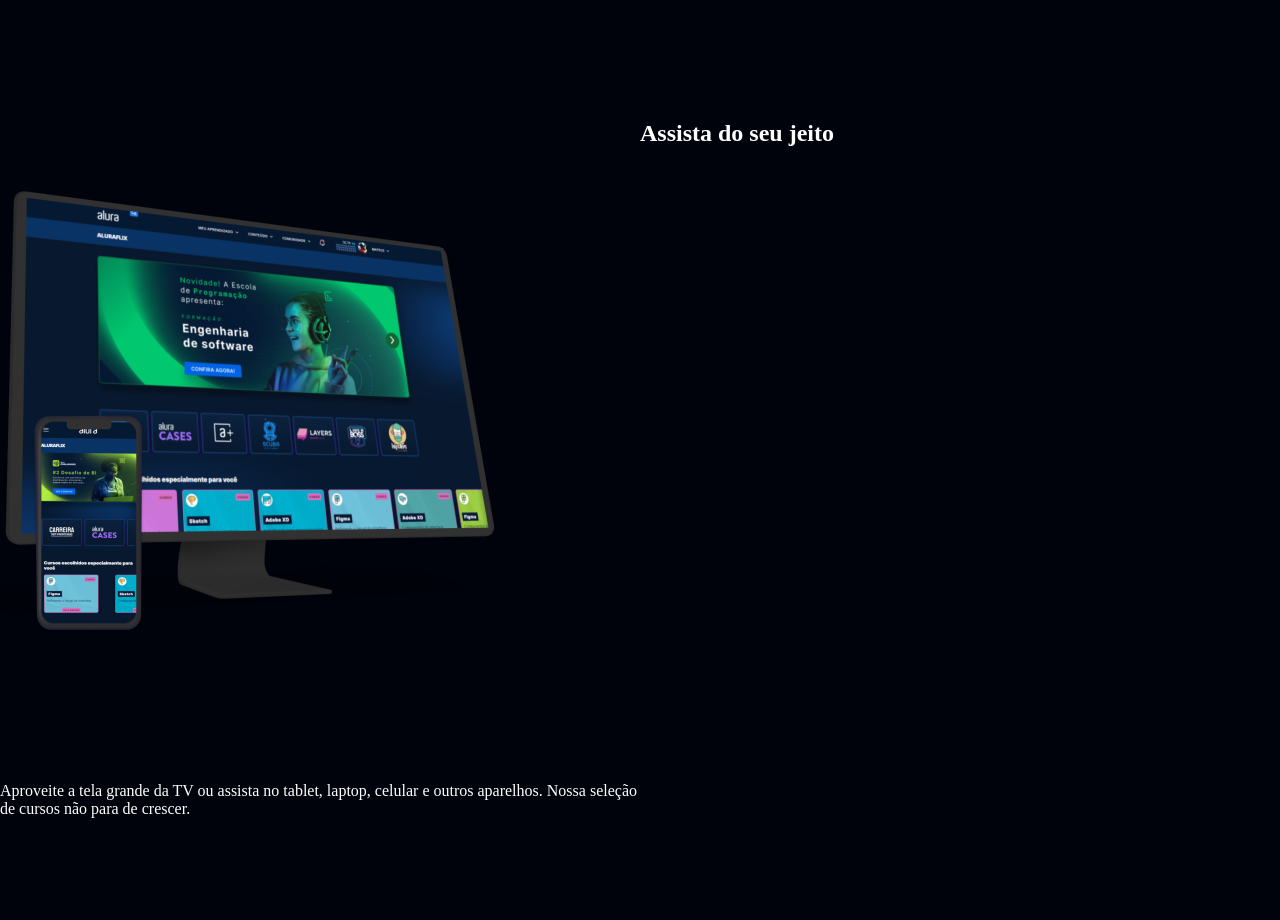
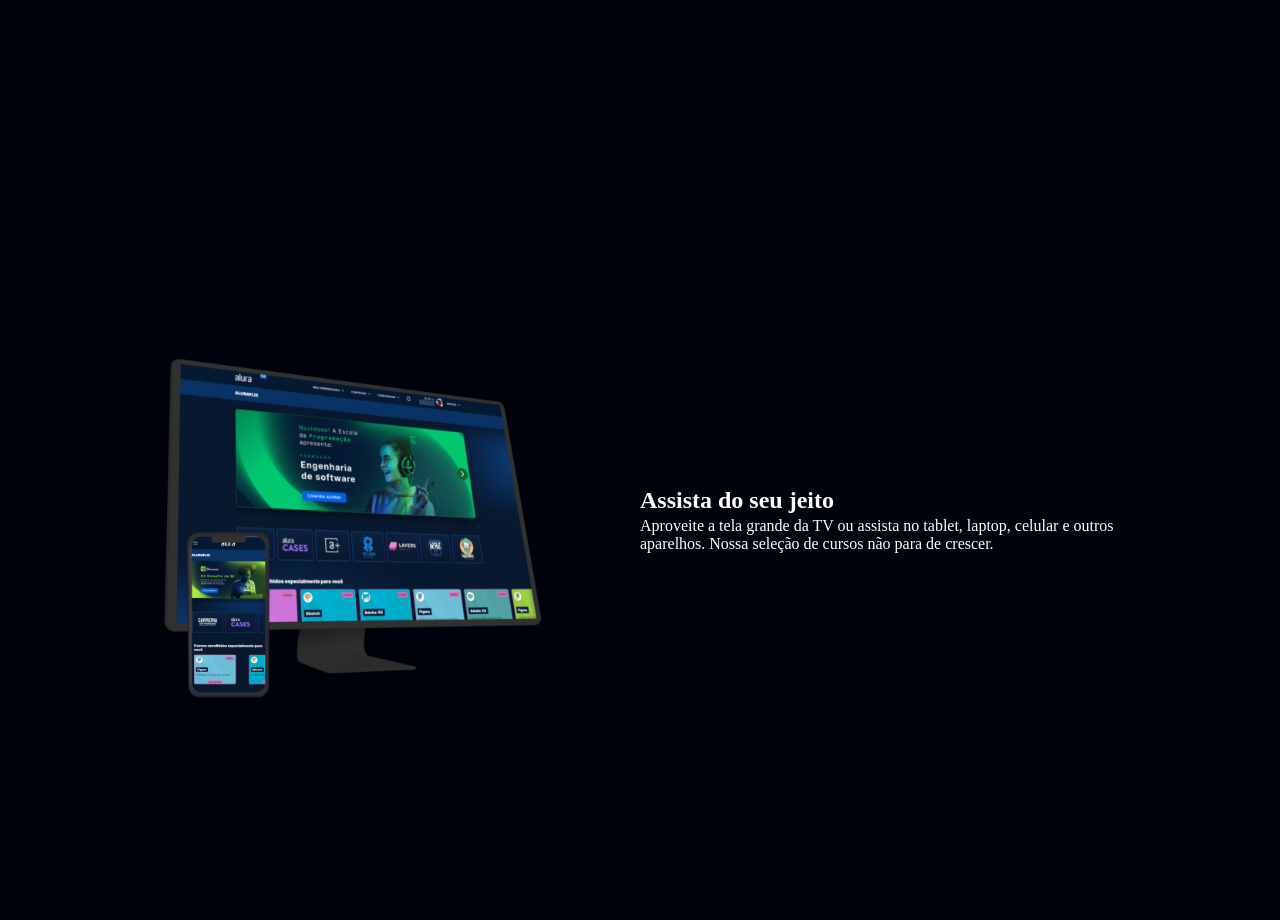
Before and after one commit to analeticia08/Aluraflix2A, a plain HTML site: page index.html in a window 1280 px wide. Shown: the part 680-1600 px from the top of the page. Drawn offline with Linux system fonts and the light colour scheme.

Commit message:
Add files via upload

```diff
--- a/index.html
+++ b/index.html
@@ -25,8 +25,10 @@
 
    <section class="container secundario">
     <img src="Plataformas.png" alt="" class="secundario_imagem">
-    <h2 class="descricao_titulo"> Assista do seu jeito</h2>
-    <p class="descricao_texto"> Aproveite a tela grande da TV ou assista no tablet, laptop, celular e outros aparelhos. Nossa seleção de cursos não para de crescer.</p>
+    <div class="container_descricao">
+        <h2 class="descricao_titulo"> Assista do seu jeito</h2>
+        <p class="descricao_texto"> Aproveite a tela grande da TV ou assista no tablet, laptop, celular e outros aparelhos. Nossa seleção de cursos não para de crescer.</p>
+         </div>
    </section>
 
 </body>
--- a/style.css
+++ b/style.css
@@ -59,3 +59,19 @@ body{
 .container_caixa{
     margin: 0 6em 0 6em;
 }
+
+.secundario_imagem{
+    width: 80%;
+}
+
+.secundario{
+    align-items: center;
+    margin: 0 10em;
+}
+
+.descricao_titulo{
+    font-size: 48px
+    font-weight:700;
+    color: var(--branco-principal);
+    margin-bottom:0.1em;
+}
```
